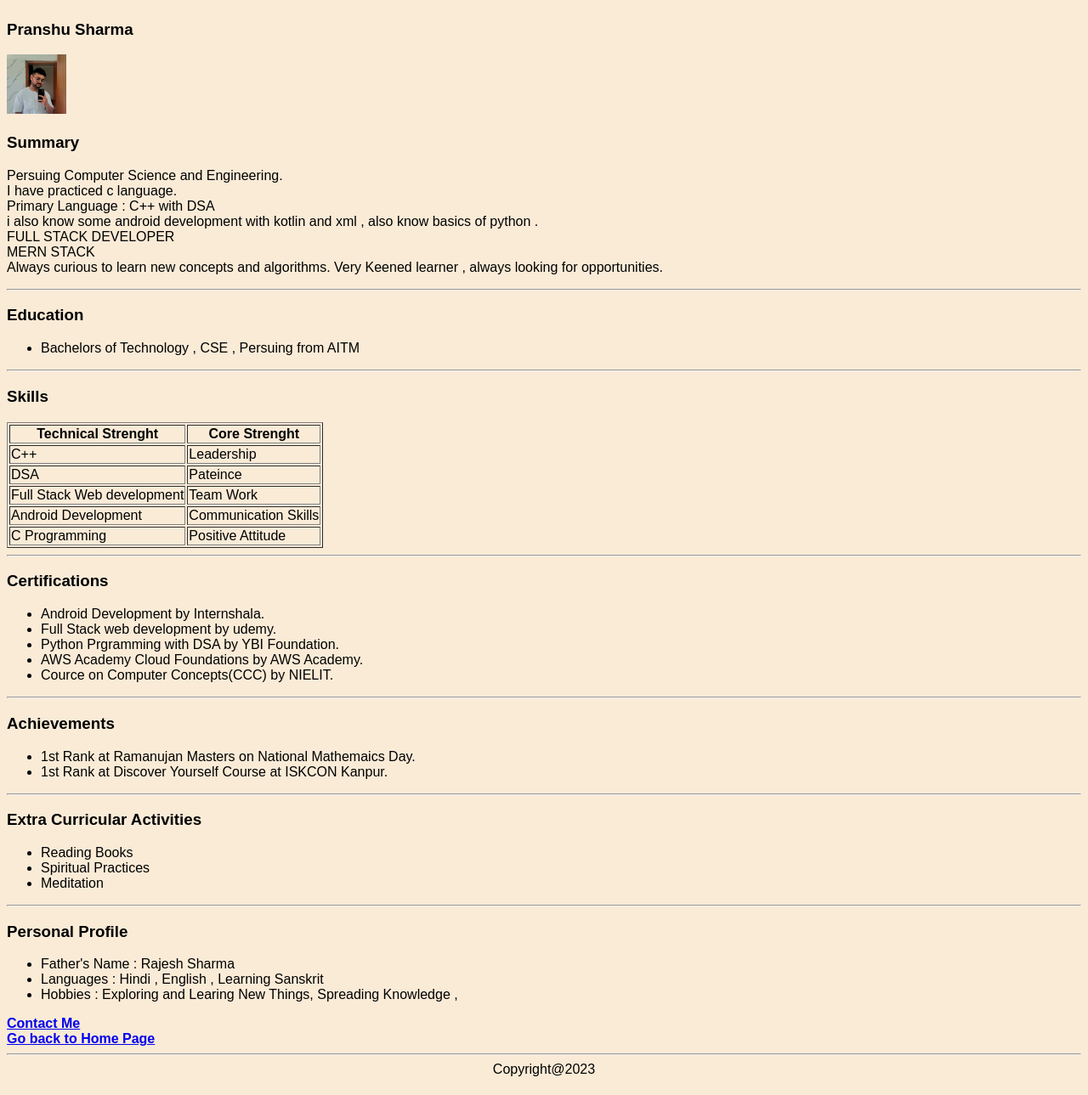
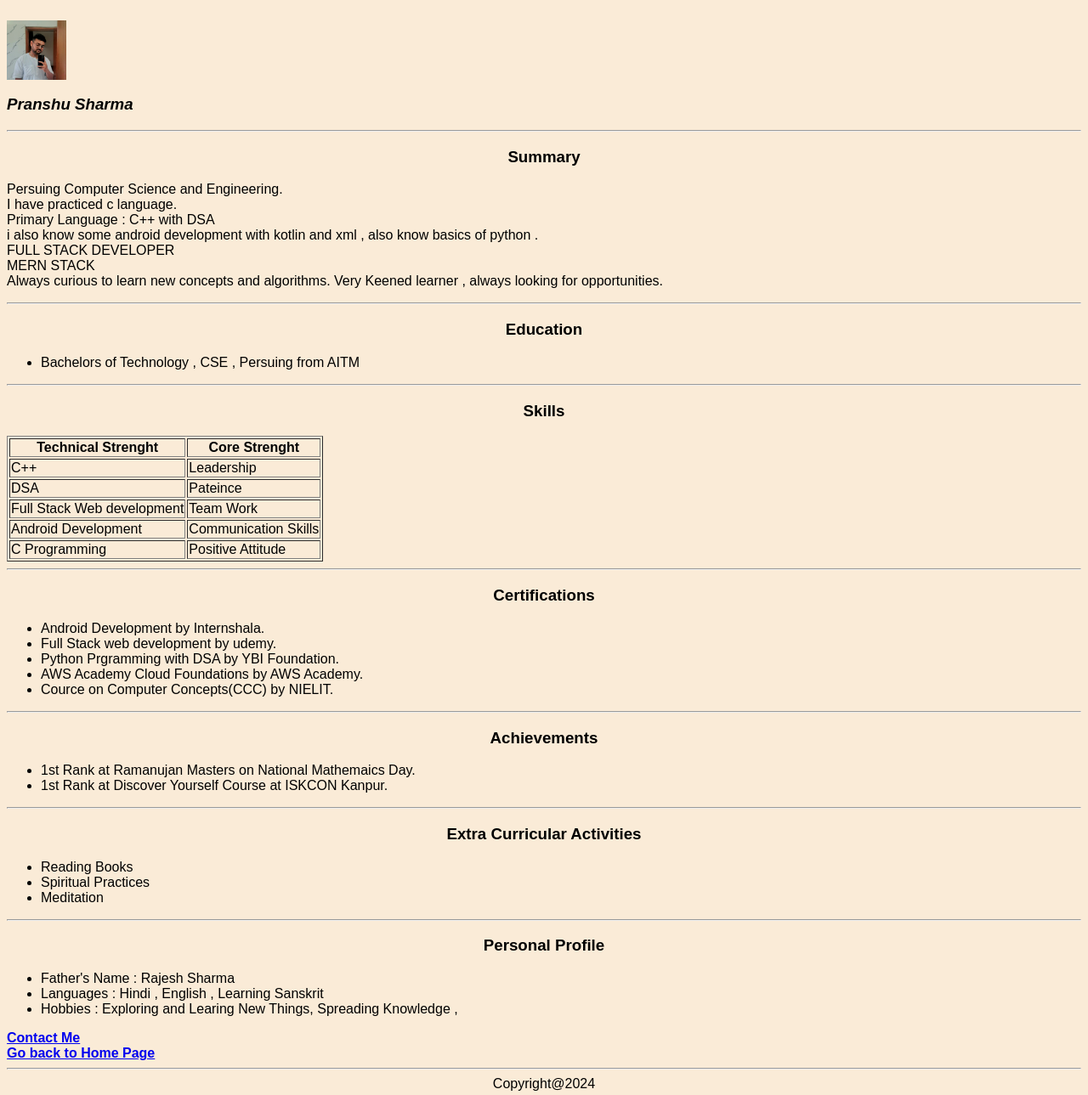
Before and after one commit to Im-Pranshu/Dummy_Portfolio, a plain HTML site: page public/resume.html in a window 1280 px wide. Shown: the part 75-1364 px from the top of the page at 85% size. Drawn offline with Linux system fonts and the light colour scheme.

Commit message:
update style of the code

```diff
--- a/public/resume.html
+++ b/public/resume.html
@@ -7,22 +7,44 @@
             html{
                 background-color: antiquewhite;
             }
+            .profilePic{
+                display: flex;
+            }
             h1{
+
                 color: black;
                 background-color: bisque;
                 font-size: 40px;
+                font-weight: 900;
+                text-decoration: underline;
             }
             *{
                 font-family: sans-serif;
+            }
+            .item{
+                text-align: center;
+                font-weight: 800;
+            }
+            .Name{
+                font-weight: 850;
+                font-style: oblique;
+            }
+            .summary{
+
             }
         </style>
     </head>
 
     <body>
         <h1><center>Resume</center></h1>
-        <h3>Pranshu Sharma</h3>
-        <img height="70px" width="70px" src="../assets/images/20230707_163243.jpg" alt="My Pic">
-        <h3>Summary</h3>
+        <div>
+            <div class="imageContainer">
+            <img class="profilePic" height="70px" width="70px" src="../assets/images/20230707_163243.jpg" alt="My Pic">
+            <h3 class="Name">Pranshu Sharma</h3>
+            </div>
+            <hr>
+            <div class="summary">
+                <h3 class="item">Summary</h3>
                 <p>Persuing Computer Science and Engineering. <br>
                     I have practiced c language. <br>
                     Primary Language : C++ with DSA <br>
@@ -31,13 +53,17 @@
                     MERN STACK <br>
                     Always curious to learn new concepts and algorithms. Very Keened learner , always looking for opportunities. <br>
                 </p>
+            </div>
             <hr>
-        <h3>Education</h3>
+            <div>
+                <h3 class="item">Education</h3>
                 <ul>
                     <li>Bachelors of Technology , CSE , Persuing from AITM </li>
                 </ul>
+            </div>
             <hr>
-        <h3>Skills</h3>
+            <div>
+                <h3 class="item">Skills</h3>
                 <table border="1px solid black">
                     <thead>
                         <tr>
@@ -68,8 +94,10 @@
                         </tr>
                     </tbody>
                 </table>
+            </div>
             <hr>
-        <h3>Certifications</h3>
+            <div>
+                <h3 class="item">Certifications</h3>
                 <ul>
                     <li>Android Development by Internshala.</li>
                     <li>Full Stack web development by udemy.</li>
@@ -77,23 +105,29 @@
                     <li>AWS Academy Cloud Foundations by AWS Academy.</li>
                     <li>Cource on Computer Concepts(CCC) by NIELIT.</li>
                 </ul>
+            </div>
             <hr>
-        <h3>Achievements</h3>
+            <div>
+                <h3 class="item">Achievements</h3>
                 <ul>
                     <li>1st Rank at Ramanujan Masters on National Mathemaics Day.</li>
                     <li>1st Rank at Discover Yourself Course at ISKCON Kanpur.</li>
                 </ul>
+            </div>
             <hr>
 
-        <h3>Extra Curricular Activities</h3>
+            <div>
+                <h3 class="item">Extra Curricular Activities</h3>
                 <ul>
                     <li>Reading Books</li>
                     <li>Spiritual Practices</li>
                     <li>Meditation</li>
                 </ul>
+            </div>
             <hr>
 
-        <h3>Personal Profile</h3>
+            <div>
+                <h3 class="item">Personal Profile</h3>
                 <ul>
                     <li>Father's Name : Rajesh Sharma</li>
                     <li>Languages : Hindi , English , Learning Sanskrit</li>
@@ -102,8 +136,10 @@
                 <a href="../public/contact.html"><b>Contact Me</b></a>
                 <br>
                 <a href="../index.html"><b>Go back to Home Page</b></a>
+            </div>
             <hr>
+        </div>
 
-        <footer><center>Copyright@2023</center></footer>
+        <footer><center>Copyright@2024</center></footer>
     </body>
 </html>
```
Lines whose indentation alone changed are shown as unchanged.
